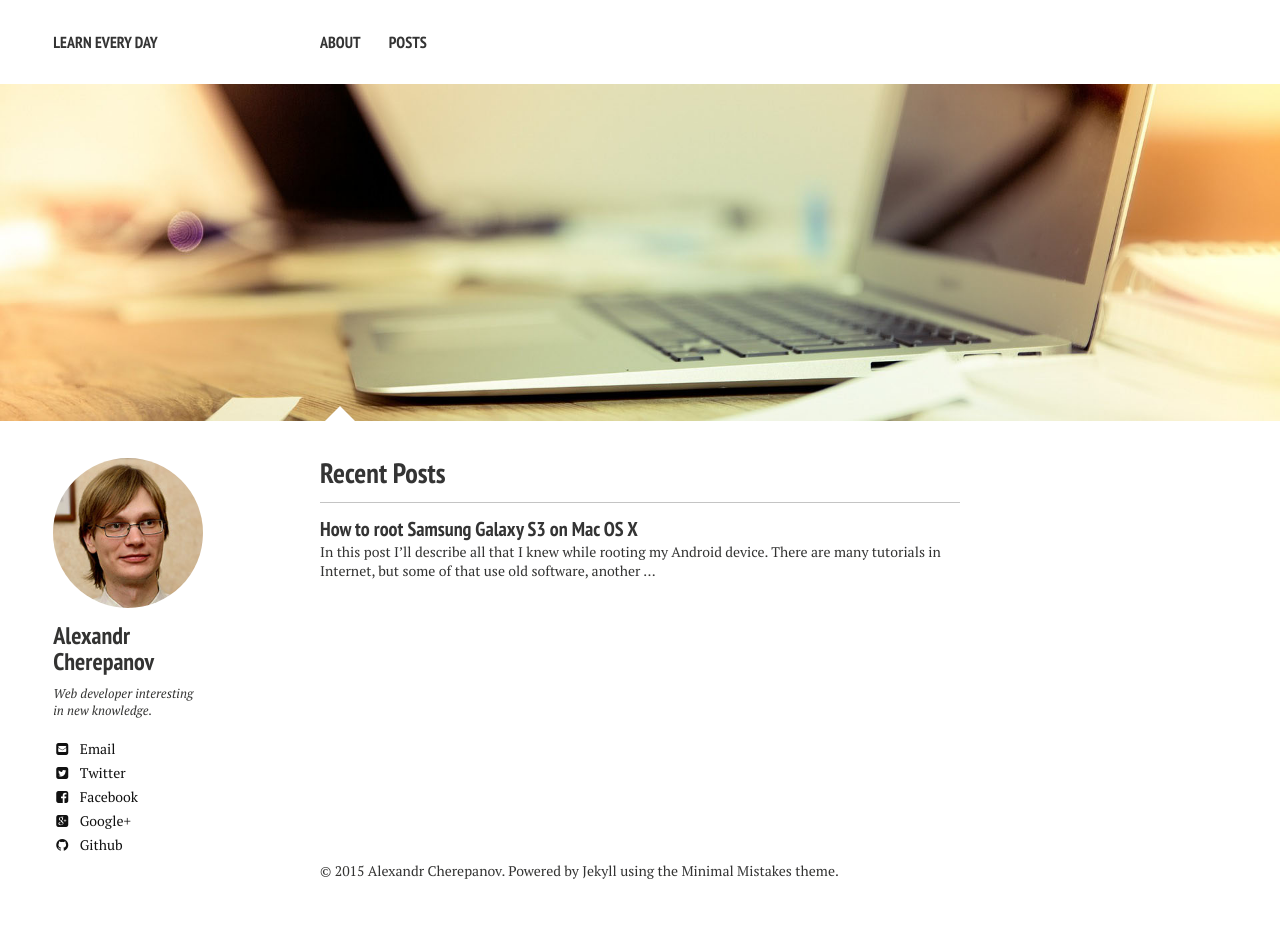
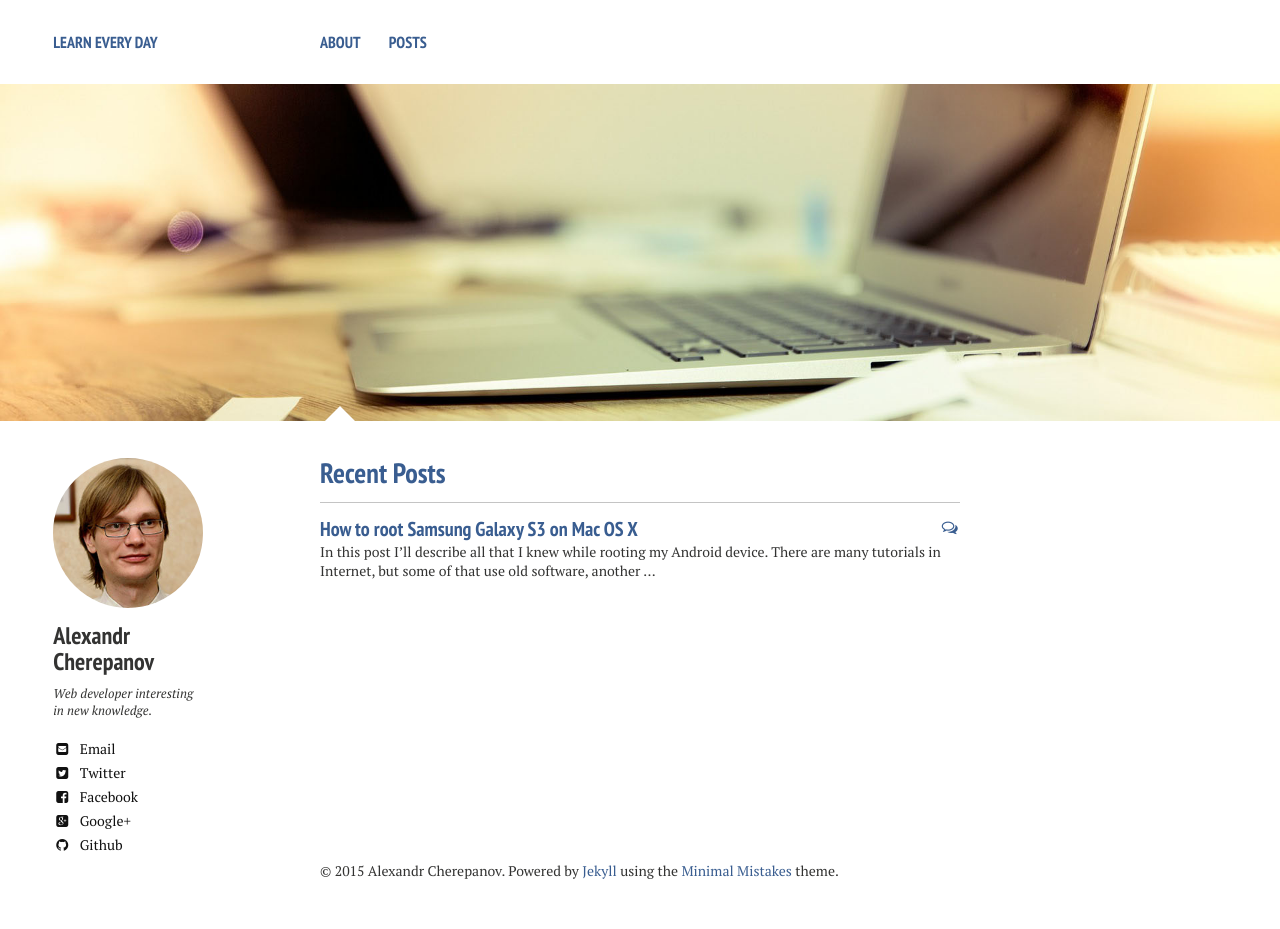
Before and after one commit to XandrCherepanov/xandrcherepanov.github.io, a Jekyll site: the page built from index.md, in a window 1280 px wide. Built offline with Jekyll 4.4.1, drawn with Linux system fonts in a browser that asks for light colours; nearby versions of some CDN libraries; comment, search, counter and statistics services are not loaded.

Commit message:
Added count of comments in list of posts

```diff
--- a/_sass/page.scss
+++ b/_sass/page.scss
@@ -269,6 +269,12 @@ $button-size: 1.5rem;
 		h2 {
 			margin-bottom: 4px;
 			@include font-rem(20);
+			.comments {
+				float: right;
+				font-weight: normal;
+				@include font-rem(16);
+				color: $link-color;
+			}
 			&.link-post {
 				margin-bottom: 0px + $doc-line-height;
 				margin-bottom: 0rem + ($doc-line-height / $doc-font-size);
--- a/_sass/variables.scss
+++ b/_sass/variables.scss
@@ -53,11 +53,11 @@ $vimeo-color        : #1ab7ea;
 $youtube-color      : #ff3333;
 
 /* links */
-$linkcolor 		    : #343434;
+$linkcolor 		    : darken($linkedin-color, 10);
 $link-color       	: $linkcolor;
 $linkcolorhover 	: darken($linkcolor, 10);
 $linkcolorvisited 	: lighten($linkcolorhover, 20);
-$linkcolorfocus 	: darken($linkcolorvisited, 20);
+$linkcolorfocus 	: darken($linkcolorvisited, 10);
 
 /*
    Breakpoints
--- a/index.md
+++ b/index.md
@@ -7,11 +7,14 @@ image:
 <div id="index">
   <h3><a href="{{ site.url}}/posts/">Recent Posts</a></h3>
   {% for post in site.posts limit:5 %}
+  {% capture comments %}
+    <span class="comments"><i class="fa fa-fw fa-comments-o"></i><a href="{{ site.url }}{{ post.url }}#disqus_thread"></a></span>
+  {% endcapture %}
   <article>
     {% if post.link %}
-      <h2 class="link-post"><a href="{{ site.url }}{{ post.url }}" title="{{ post.title }}">{{ post.title }}</a> <a href="{{ post.link }}" target="_blank" title="{{ post.title }}"><i class="fa fa-link"></i></h2>
+      <h2 class="link-post"><a href="{{ site.url }}{{ post.url }}" title="{{ post.title }}">{{ post.title }}</a> <a href="{{ post.link }}" target="_blank" title="{{ post.title }}"><i class="fa fa-link"></i>{{ comments }}</h2>
     {% else %}
-      <h2><a href="{{ site.url }}{{ post.url }}" title="{{ post.title }}">{{ post.title }}</a></h2>
+      <h2><a href="{{ site.url }}{{ post.url }}" title="{{ post.title }}">{{ post.title }}</a>{{ comments }}</h2>
       <p>{{ post.excerpt | strip_html | truncate: 160 }}</p>
     {% endif %}
   </article>
```
Also changed, not shown: posts/index.md (+5 -2 lines).
